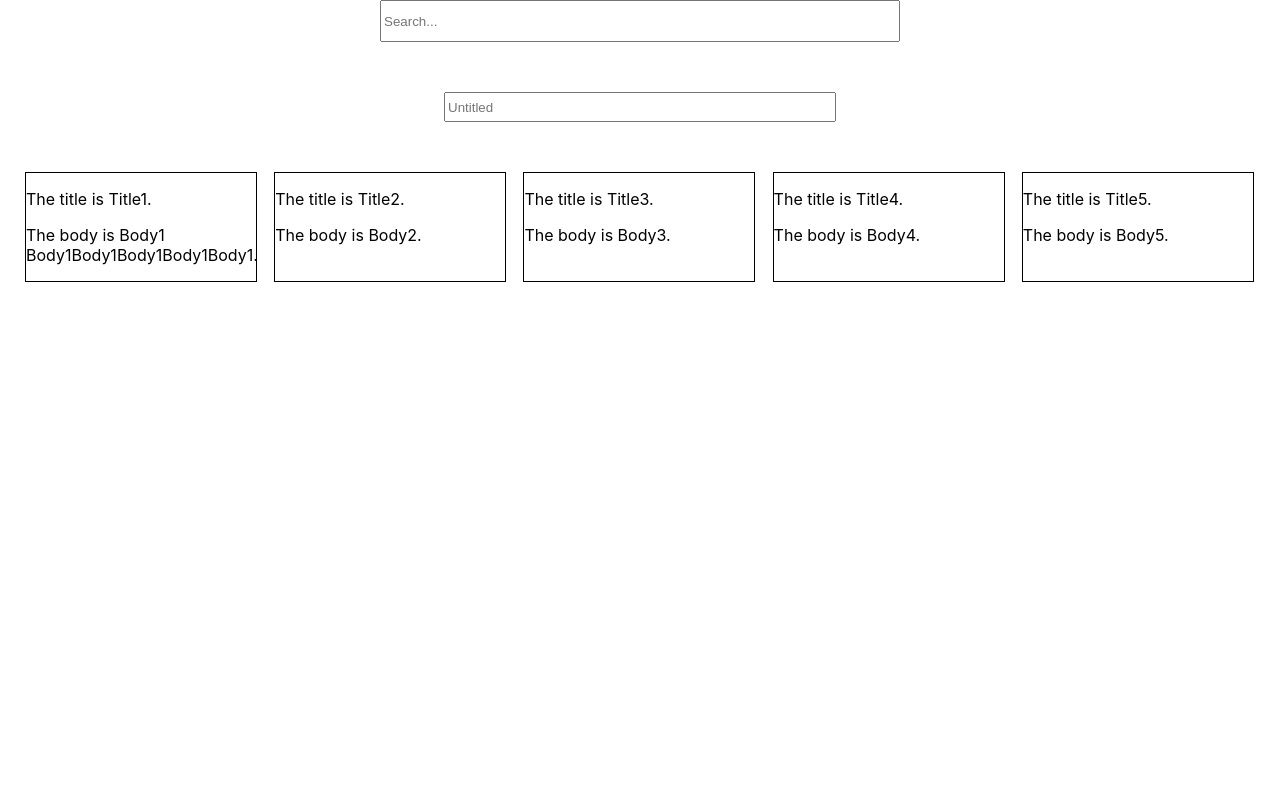
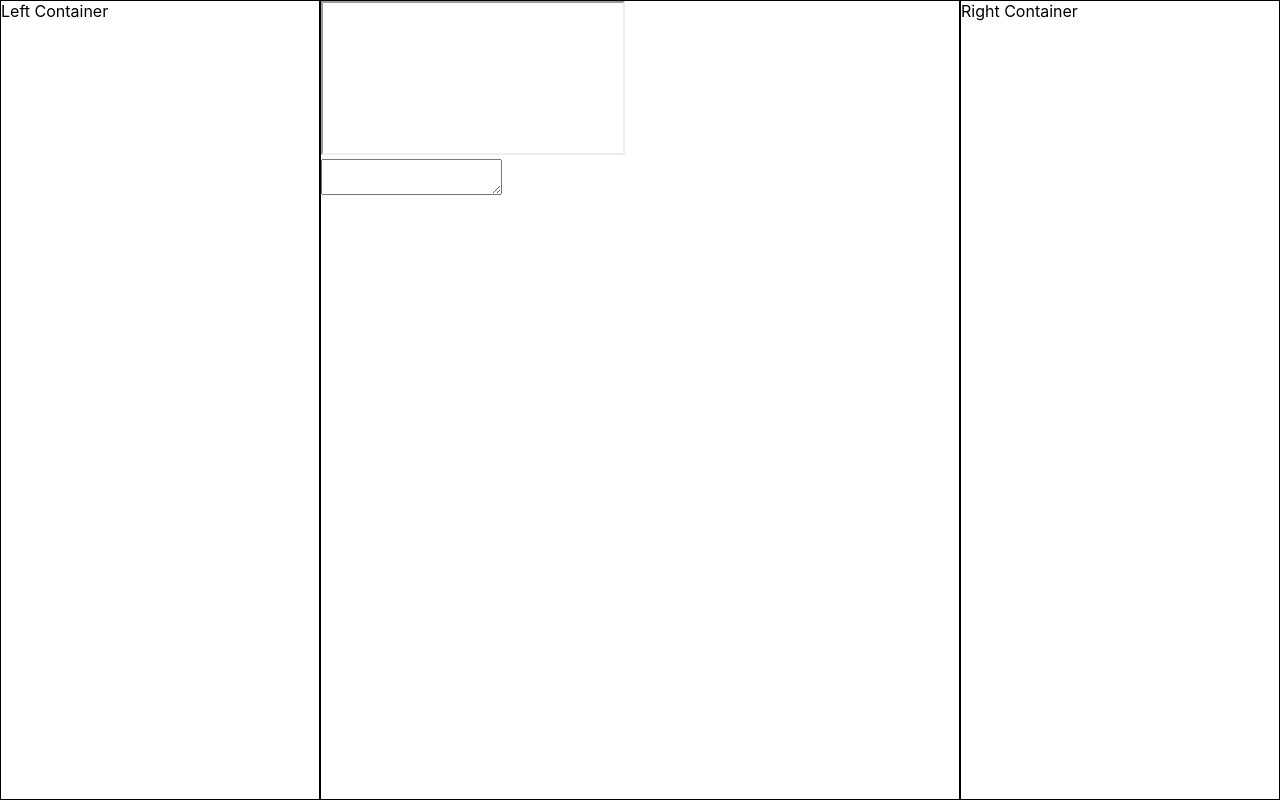
Before and after one commit to jmLei/notes, a React (Create React App) app in the folder frontend/: page / in a window 1280 px wide. Built offline with nearby package versions, Linux system fonts and the light colour scheme.

Commit message:
redesigning app

```diff
--- a/frontend/src/App.tsx
+++ b/frontend/src/App.tsx
@@ -1,5 +1,4 @@
 import MainPage from "./components/MainPage";
-import NewNote from "./components/NewNote";
 
 import './App.css';
 function App() {
--- /dev/null
+++ b/frontend/src/components/Editor.css
@@ -0,0 +1,5 @@
+#text-field {
+    border: none;
+    color: white;
+    outline: none;
+}
--- /dev/null
+++ b/frontend/src/components/Editor.tsx
@@ -0,0 +1,36 @@
+import React, {useEffect, useState} from "react";
+
+import "./Editor.css";
+
+const Editor = () => {
+    const DEFAULT_FONT_SIZE = "16px";
+    const DEFAULT_H1 = "28px";
+    const DEFAULT_H2 = "26px";
+    const DEFAULT_H3 = "24px";
+    const DEFAULT_H4 = "22px";
+
+    const [inputHistory, setInputHistory] = useState("");
+
+    let currentFontSize = DEFAULT_FONT_SIZE;
+
+    const onChangeHandler = (event: React.ChangeEvent<HTMLInputElement>) => {
+        const textFieldInput:string = event.target.value;
+        setInputHistory(inputHistory + textFieldInput.charAt(textFieldInput.length - 1));
+    };
+
+    useEffect(() => {
+
+    });
+
+    return(
+        <React.Fragment>
+            <iframe>
+            </iframe>
+            <br/>
+            <textarea>
+            </textarea>
+        </React.Fragment>
+    )
+};
+
+export default Editor;
--- a/frontend/src/components/ExistingNote.css
+++ /dev/null
@@ -1,4 +0,0 @@
-.existing-note-container {
-    border: 1px solid black;
-    max-width: 230px;
-}
--- a/frontend/src/components/ExistingNote.tsx
+++ /dev/null
@@ -1,13 +0,0 @@
-import "./ExistingNote.css";
-
-
-const ExistingNote = (props:any) => {
-    return(
-        <div className="existing-note-container">
-            <p>The title is {props.title}.</p>
-            <p>The body is {props.body}.</p>
-        </div>
-    )
-};
-
-export default ExistingNote;
--- a/frontend/src/components/Header.css
+++ /dev/null
@@ -1,11 +0,0 @@
-.header-container {
-    align-items: center;
-    display: flex;
-    flex-direction: row;
-    justify-content: center;
-}
-
-.search-note-field {
-    height: 36px;
-    width: 40vw;
-}
--- a/frontend/src/components/Header.tsx
+++ /dev/null
@@ -1,15 +0,0 @@
-import "./Header.css";
-
-const Header = () => {
-    return(
-        <div className="header-container">
-            <input
-                className="search-note-field"
-                placeholder="Search..."
-                type="text"
-            />
-        </div>
-    );
-};
-
-export default Header;
--- a/frontend/src/components/MainPage.css
+++ b/frontend/src/components/MainPage.css
@@ -1,15 +1,24 @@
-.existing-notes-panel {
-    display: grid;
-    margin-left: 25px;
-    margin-right: 25px;
-    margin-top: 50px;
-    gap: 1rem;
-    grid-template-columns: repeat(auto-fit, minmax(230px, 1fr));
+#main-page-center {
+    border: 1px solid black;
+    box-sizing: border-box;
+    height: 100vh;
+    width: 50vw;
 }
 
-.new-note-panel {
-    align-items: center;
+#main-page-container {
     display: flex;
-    justify-content: center;
-    margin-top: 50px;
 }
+
+#main-page-left {
+    border: 1px solid black;
+    box-sizing: border-box;
+    height: 100vh;
+    width: 25vw;
+}
+
+#main-page-right {
+    border: 1px solid black;
+    box-sizing: border-box;
+    height: 100vh;
+    width: 25vw;
+}
--- a/frontend/src/components/MainPage.tsx
+++ b/frontend/src/components/MainPage.tsx
@@ -1,28 +1,22 @@
 import React from "react";
 
-import ExistingNote from "./ExistingNote";
-import NewNote from "./NewNote";
-import Header from "./Header";
+import Editor from "./Editor";
 
 import "./MainPage.css";
-
-const existingNotes = [
-    { title: "Title1", body: "Body1 Body1Body1Body1Body1Body1" },
-    { title: "Title2", body: "Body2" },
-    { title: "Title3", body: "Body3" },
-    { title: "Title4", body: "Body4" },
-    { title: "Title5", body: "Body5" }
-];
 
 const MainPage = () => {
     return(
         <React.Fragment>
-            <Header/>
-            <div className="new-note-panel">
-                <NewNote/>
-            </div>
-            <div className="existing-notes-panel">
-                {existingNotes.map((note) =><ExistingNote title={note.title} body={note.body}/>)}
+            <div id="main-page-container">
+                <div id="main-page-left">
+                    Left Container
+                </div>
+                <div id="main-page-center">
+                    <Editor/>
+                </div>
+                <div id="main-page-right">
+                    Right Container
+                </div>
             </div>
         </React.Fragment>
     );
--- a/frontend/src/components/NewNote.css
+++ /dev/null
@@ -1,4 +0,0 @@
-.new-note-container {
-    display: flex;
-    flex-direction: column;
-}
--- a/frontend/src/components/NewNote.tsx
+++ /dev/null
@@ -1,71 +0,0 @@
-import React, {useEffect, useState} from "react";
-
-import "./NewNote.css";
-
-const NewNote = () => {
-    const [titleFocused, setTitleFocused] = useState(false);
-    const [bodyFocused, setBodyFocused] = useState(false);
-
-    const bodyStyle = {
-        display: (bodyFocused || titleFocused) ? "inline" : "none"
-    }
-
-
-    const [titleStyle, setTitleStyle] = useState(
-        {
-            height: "24px",
-            width: "30vw"
-        }
-    );
-
-    useEffect(() => {
-        console.log("***useEffect()***");
-        console.log("bodyFocused = " + bodyFocused);
-        console.log("titleFocused = " + titleFocused);
-    });
-
-    const onBodyBlurHandler = () => {
-        setTimeout(() => {
-            setBodyFocused(false);
-        }, 100);
-    };
-
-    const onBodyFocusHandler = () => {
-        setBodyFocused(true);
-    };
-
-    const onTitleBlurHandler = () => {
-        setTimeout(() => {
-            setTitleFocused(false);
-        }, 100);
-    };
-
-    const onTitleFocusHandler = () => {
-        setTitleFocused(true);
-    };
-
-    return(
-        <React.Fragment>
-            <div
-                className="new-note-container"
-            >
-                    <input
-                        onBlur={onTitleBlurHandler}
-                        onFocus={onTitleFocusHandler}
-                        style={titleStyle}
-                        placeholder="Untitled"
-                        type="text"
-                    />
-                    <input
-                        onBlur={onBodyBlurHandler}
-                        onFocus={onBodyFocusHandler}
-                        style={bodyStyle}
-                        placeholder="Write a new note..."
-                        type="text"
-                    />
-            </div>
-        </React.Fragment>
-    );
-};
-
-export default NewNote;
```
